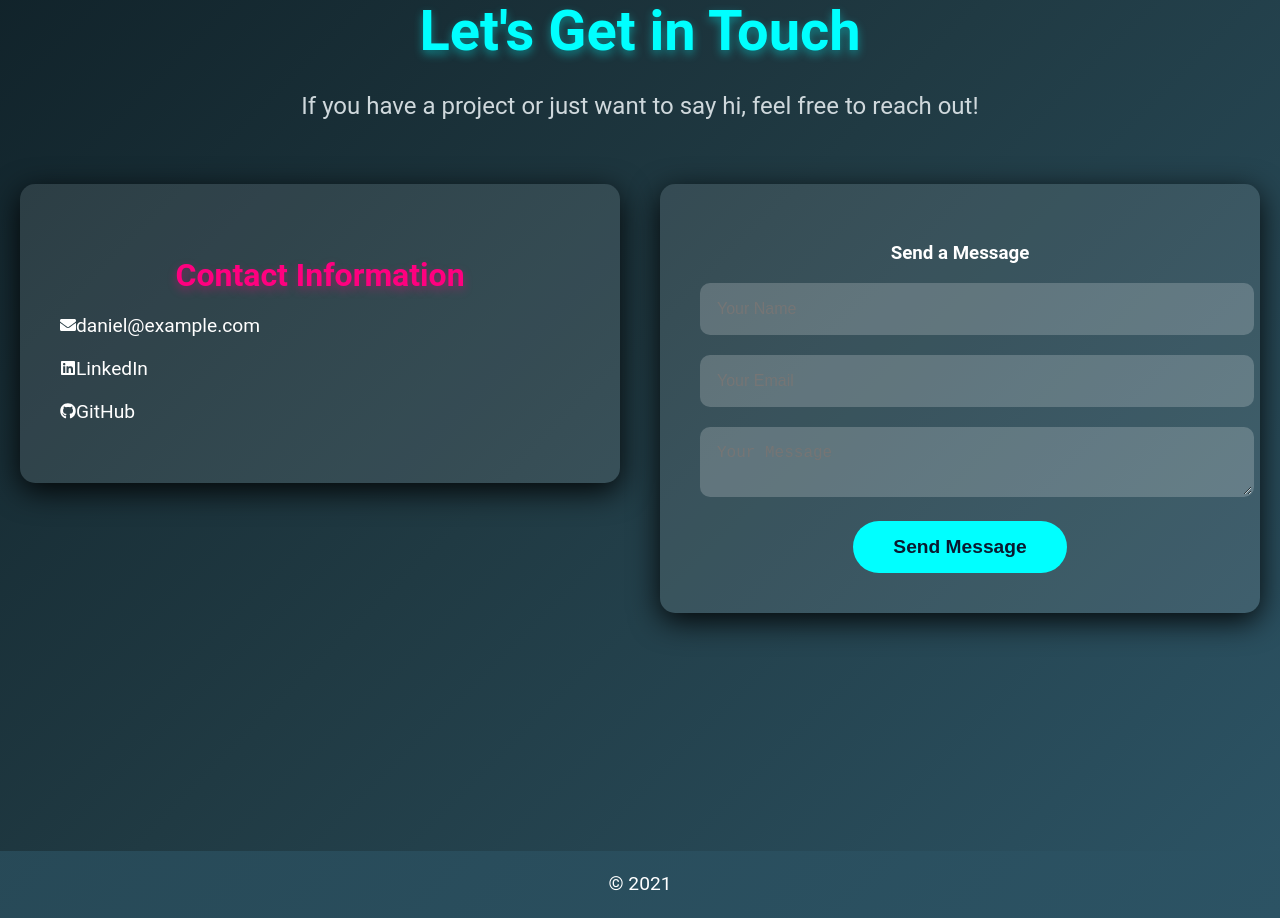
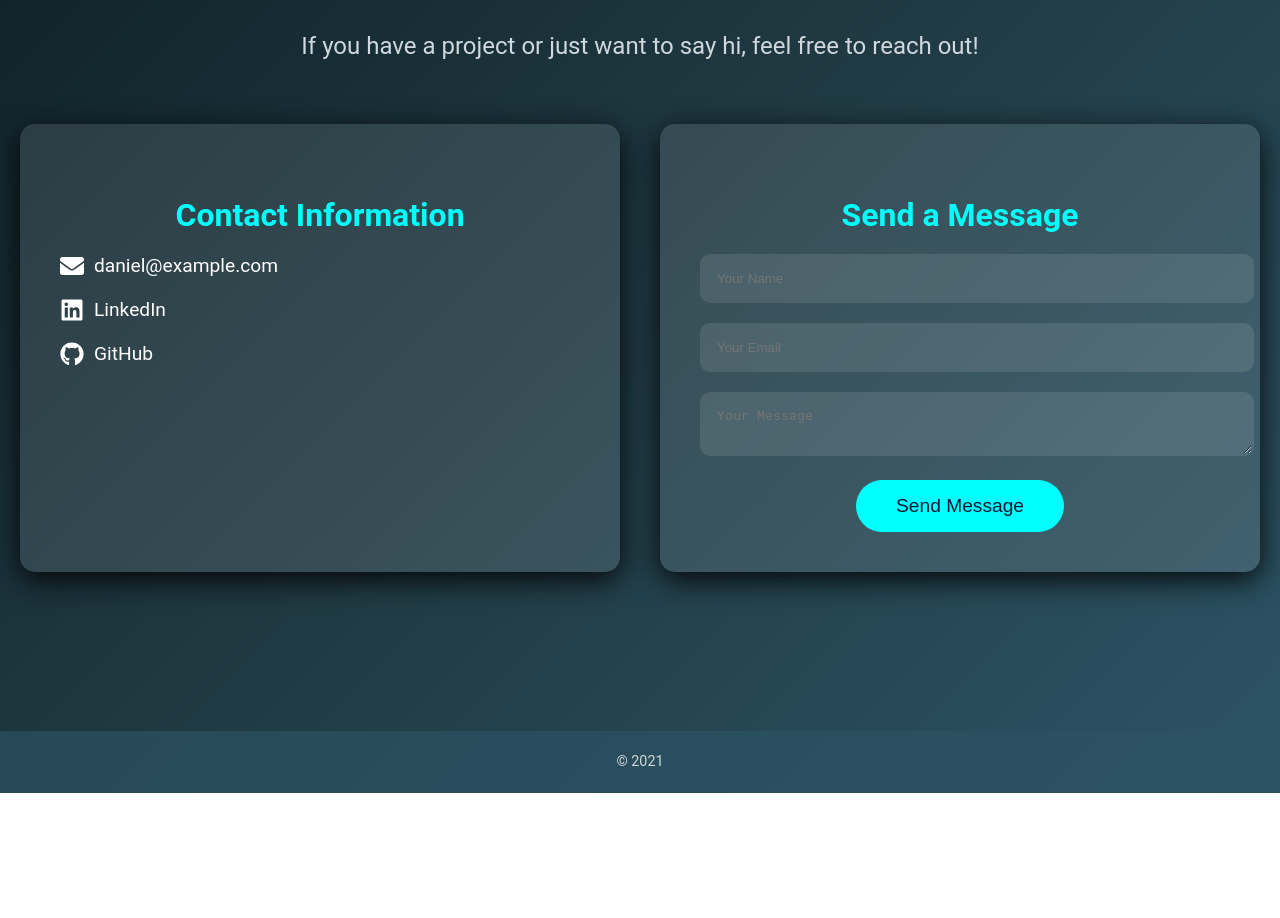
Before and after one commit to Daniel2325/Portfolio, a React (Create React App) app: page / in a window 1280 px wide. Shown: the part 4800-5718 px from the top of the page. After the commit the page ends 5593 px from the top, so only its background shows below. Built offline with nearby package versions, Linux system fonts and the light colour scheme.

Commit message:
Mejoras en la seccion de Contact, estilos.

```diff
--- a/src/components/Footer.js
+++ b/src/components/Footer.js
@@ -2,7 +2,7 @@
 
 const Footer = () => {
     return (
-        <footer>
+        <footer className="footer">
             <p>© 2021</p>
         </footer>
     );
--- a/src/sections/Contact.js
+++ b/src/sections/Contact.js
@@ -9,7 +9,7 @@
             <p>If you have a project or just want to say hi, feel free to reach out!</p>
 
             <div className="contact-container">
-                <div className="contact-details">
+                <div className="contact-details contact-card">
                     <h3>Contact Information</h3>
                     <div className="contact-item">
                         <FaEnvelope className="contact-icon"/>
@@ -25,7 +25,7 @@
                     </div>
                 </div>
 
-                <div className="contact-form">
+                <div className="contact-form contact-card">
                     <h3>Send a Message</h3>
                     <form>
                         <div className="form-group">
--- a/src/styles/main.css
+++ b/src/styles/main.css
@@ -630,19 +630,16 @@
 
 /*Contact*/
 .contact-section {
-    padding: 100px 20px;
+    padding: 40px 20px;
     background: linear-gradient(135deg, #0f2027, #203a43, #2c5364);
     color: white;
     text-align: center;
-    position: relative;
-    overflow: hidden;
 }
 
 .contact-section h2 {
     font-size: 3.5rem;
     margin-bottom: 20px;
     color: #00FFFF;
-    text-shadow: 0 4px 10px rgba(0, 255, 255, 0.4);
 }
 
 .contact-section p {
@@ -654,10 +651,31 @@
 .contact-container {
     display: flex;
     justify-content: space-between;
-    align-items: flex-start;
     flex-wrap: wrap;
     gap: 40px;
 }
+
+.contact-card {
+    background-color: rgba(255,255,255, 0.05);
+    padding: 40px;
+    border-radius: 15px;
+    box-shadow: 0 8px 20px rgba(0, 0, 0, 0.3);
+    transition: transform 0.3s ease, box-shadow 0.3s ease;
+}
+
+.contact-card:hover {
+    transform: translateY(-5px);
+    box-shadow: 0 12px 24px rgba(0, 255, 255, 0.4);
+}
+
+.contact-details h3, .contact-form h3 {
+    font-size: 2rem;
+    margin-bottom: 20px;
+    color: #00FFFF;
+}
+
+
+
 
 .contact-details,
 .contact-form {
@@ -669,13 +687,7 @@
     min-width: 300px;
 }
 
-.contact-details h3,
-.contact-details h3 {
-    font-size: 2rem;
-    margin-bottom: 20px;
-    color: #ff007f;
-    text-shadow: 0 4px 10px rgba(255, 0, 127, 0.4);
-}
+
 
 .contact-item {
     display: flex;
@@ -691,12 +703,22 @@
 }
 
 .contact-item a:hover {
-    color: #e871ae;
+    color: #FF007F;
 }
 
-.contact-form .form-group {
+.contact-icon {
+    margin-right: 10px;
+    font-size: 1.5rem;
+    transition: color 0.3s ease;
+}
+
+.contact-item:hover .contact-icon{
+    color: #ff007f;
+}
+
+/*.contact-form .form-group {
     margin-bottom: 20px;
-}
+}*/
 
 .contact-form input,
 .contact-form textarea {
@@ -704,16 +726,16 @@
     padding: 15px;
     border: 2px solid transparent;
     border-radius: 10px;
-    font-size: 1rem;
-    background-color: rgba(255, 255, 255, 0.2);
+    background-color: rgba(255, 255, 255, 0.1);
     color: white;
+    margin-bottom: 20px;
     transition: border-color 0.3s ease, background-color 0.3s ease;
 }
 
 .contact-form input:focus,
 .contact-form textarea:focus {
     border-color: #00FFFF;
-    background-color: rgba(255, 255, 255, 0.1);
+    background-color: rgba(255, 255, 255, 0.15);
     outline: none;
 }
 
@@ -724,7 +746,6 @@
     background-color: #00FFFF;
     color: #0a192f;
     font-size: 1.2rem;
-    font-weight: bold;
     cursor: pointer;
     transition: background-color 0.3s ease, transform 0.3s ease;
 }
@@ -734,8 +755,16 @@
     transform: translate(-5px);
 }
 
-.contact-form button:active {
-    transform: translate(0);
+/* Ajustes responsivos */
+@media (max-width: 768px) {
+    .contact-container {
+        flex-direction: column;
+        align-items: center;
+    }
+
+    .contact-card {
+        width: 100%;
+    }
 }
 
 /*Experience*/
@@ -947,3 +976,24 @@
         font-size: 1rem;
     }
 }
+
+/* --------------
+Footer
+-----------------
+*/
+
+.footer {
+    padding: 20px 0;
+    text-align: center;
+    background-color: transparent;
+    color: #cfd8dc;
+    font-size: 0.9rem;
+    margin-top: 0;
+}
+
+.footer p {
+    margin: 0;
+    padding: 0;
+    color: #cfd8dc;
+    font-size: 0.9rem;
+}
```
